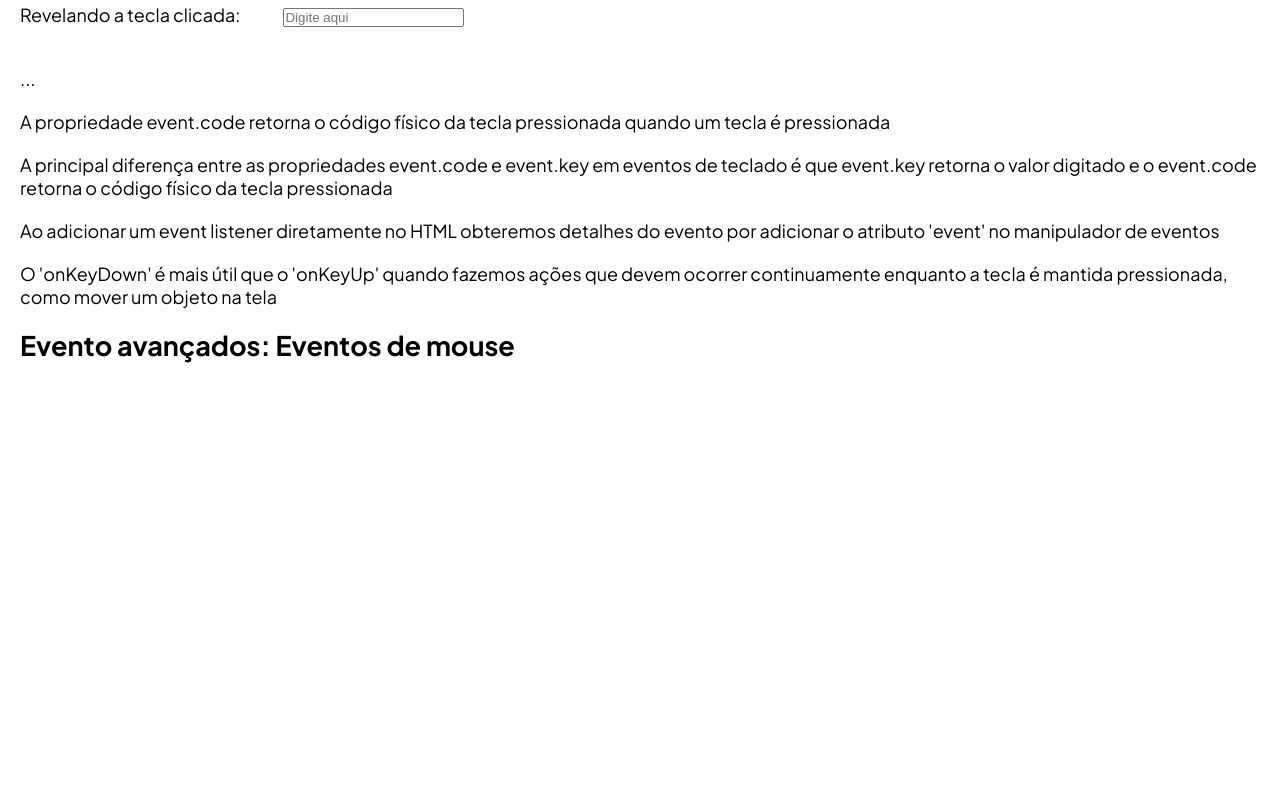
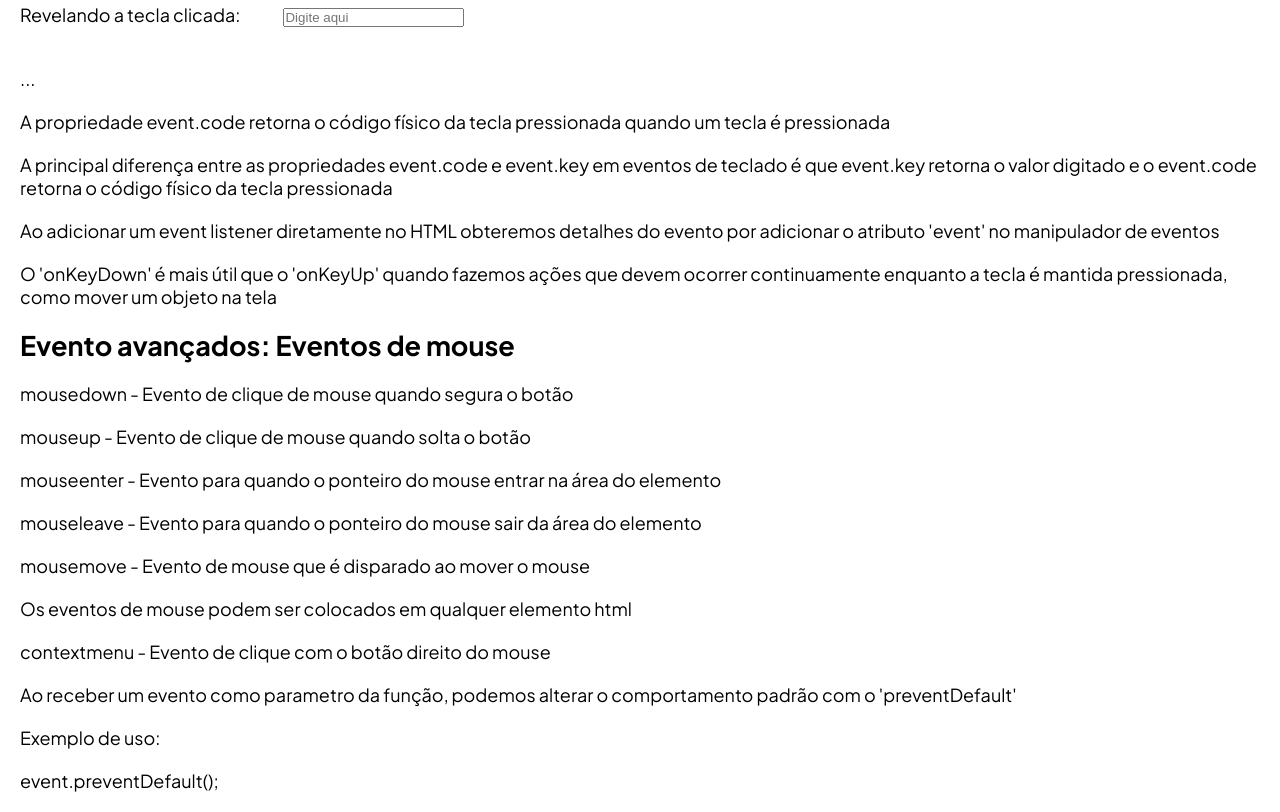
Before and after one commit to SamuelASantos/EstudosHTMLeCSS, a plain HTML site: page semana6/dom_avancado.html in a window 1280 px wide. Shown: the part 1287-2099 px from the top of the page. Before the commit the page ends 1669 px from the top, so only its background shows below. Drawn offline with Linux system fonts and the light colour scheme.

Commit message:
Atualizado o README.md, semana6.md e adicionado dom_avancado.html
- Atualizado o README.md com a adição do aprendizado da semana 6
- Atualizado a semana6.md com os eventos de mouse
- Adicionado os exemplos práticos do DOM avançado com o arquivo dom_avancado.html

```diff
--- a/semana6/dom_avancado.html
+++ b/semana6/dom_avancado.html
@@ -125,6 +125,16 @@
     <p>O 'onKeyDown' é mais útil que o 'onKeyUp' quando fazemos ações que devem ocorrer continuamente enquanto a tecla é
         mantida pressionada, como mover um objeto na tela</p>
     <h2>Evento avançados: Eventos de mouse</h2>
+    <p>mousedown - Evento de clique de mouse quando segura o botão</p>
+    <p>mouseup - Evento de clique de mouse quando solta o botão</p>
+    <p>mouseenter - Evento para quando o ponteiro do mouse entrar na área do elemento</p>
+    <p>mouseleave - Evento para quando o ponteiro do mouse sair da área do elemento</p>
+    <p>mousemove - Evento de mouse que é disparado ao mover o mouse</p>
+    <p>Os eventos de mouse podem ser colocados em qualquer elemento html</p>
+    <p>contextmenu - Evento de clique com o botão direito do mouse</p>
+    <p>Ao receber um evento como parametro da função, podemos alterar o comportamento padrão com o 'preventDefault'</p>
+    <p>Exemplo de uso:</p>
+    <p>event.preventDefault();</p>
 
     <script>
         function criarP() {
```
Also changed, not shown: 2 other files.
